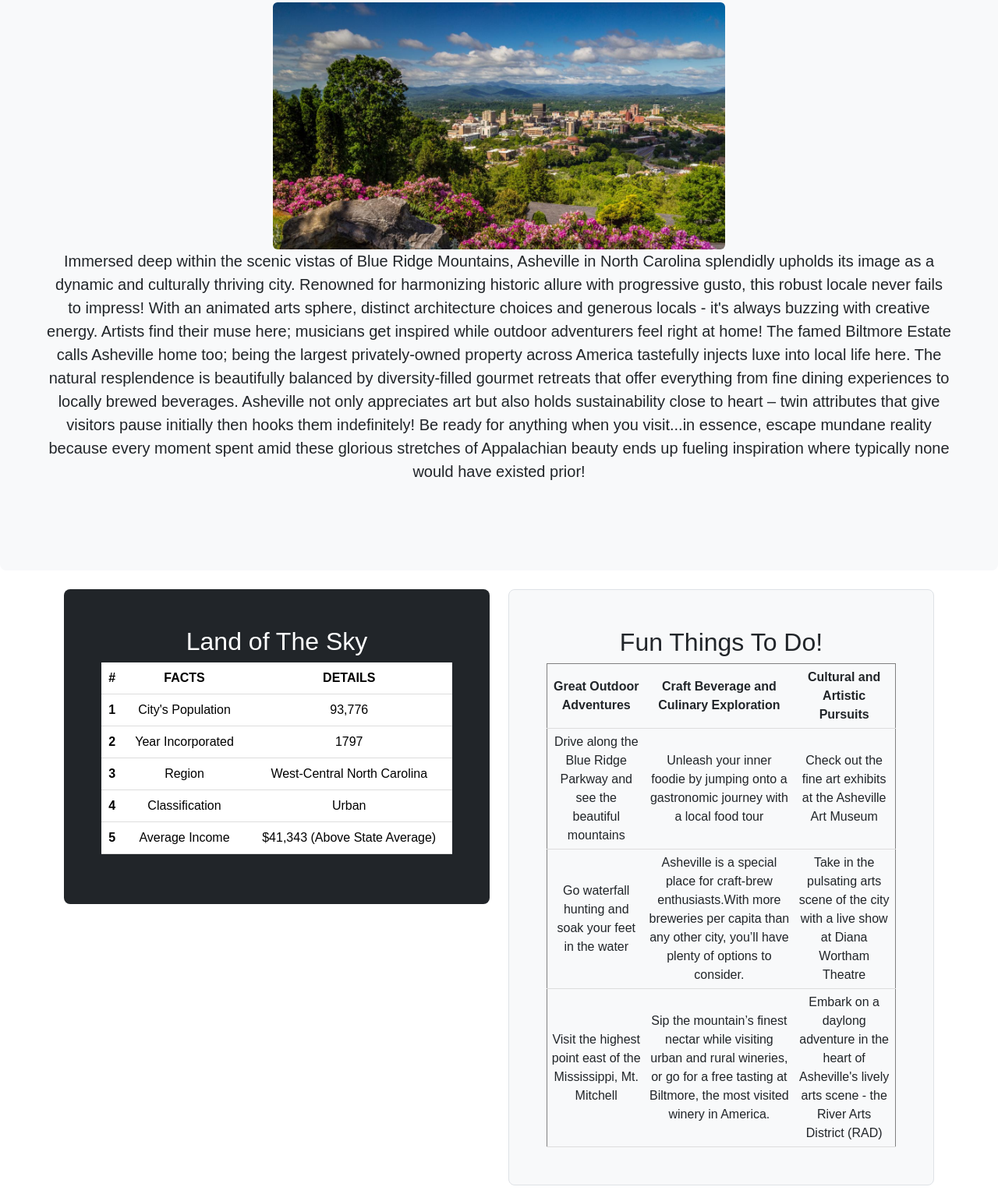
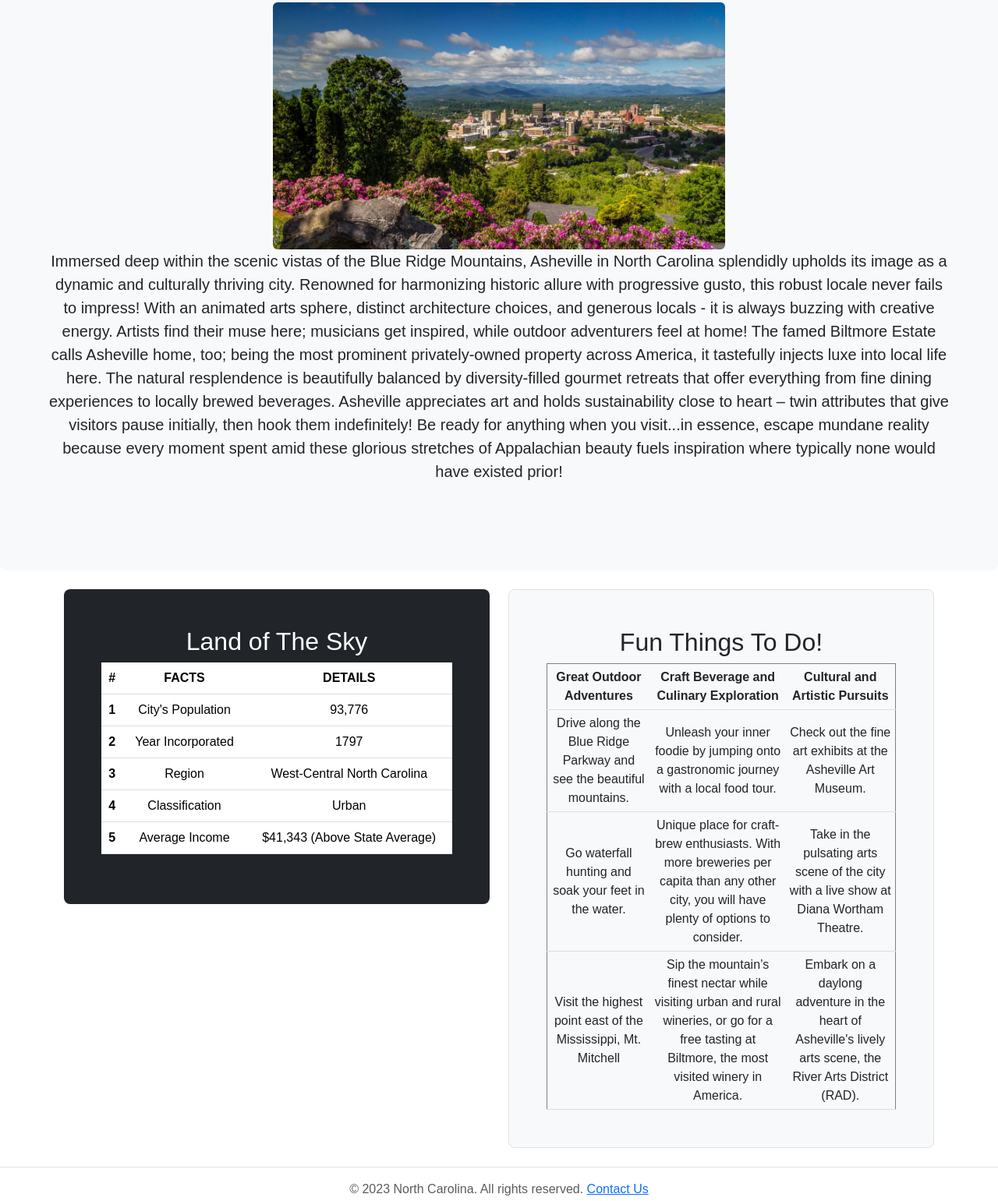
Before and after one commit to UNCValladaresHamlet/D277_MultiPageWebsite, a plain HTML site: page Asheville.html in a window 1280 px wide. Shown: the part 217-1758 px from the top of the page at 78% size. Drawn offline with nearby package versions, Linux system fonts and the light colour scheme.

Commit message:
Revised step D to include the placeholder and used grammarly to fix my grammar issues in my project.

```diff
--- a/Asheville.html
+++ b/Asheville.html
@@ -36,11 +36,11 @@
           <h1 class="display-5 fw-bold text-center">Welcome to Asheville!</h1>
             <!--  a relevant image, including alternative text for the image -->
           <img src="./images/asheville.jpg" class="img-fluid rounded mx-auto d-block w-50" alt="Picture of Asheville North Carolina">
-          <p class="text-center fs-5">Immersed deep within the scenic vistas of Blue Ridge Mountains, Asheville in North Carolina splendidly upholds its image as a dynamic and culturally thriving city. Renowned for harmonizing historic allure with progressive gusto, this robust locale never fails to impress! With an animated arts sphere, distinct architecture choices and generous locals - it's always buzzing with creative energy. Artists find their muse here; musicians get inspired while outdoor adventurers feel right at home!
+          <p class="text-center fs-5">Immersed deep within the scenic vistas of the Blue Ridge Mountains, Asheville in North Carolina splendidly upholds its image as a dynamic and culturally thriving city. Renowned for harmonizing historic allure with progressive gusto, this robust locale never fails to impress! With an animated arts sphere, distinct architecture choices, and generous locals - it is always buzzing with creative energy. Artists find their muse here; musicians get inspired, while outdoor adventurers feel at home!
 
-            The famed Biltmore Estate calls Asheville home too; being the largest privately-owned property across America tastefully injects luxe into local life here. The natural resplendence is beautifully balanced by diversity-filled gourmet retreats that offer everything from fine dining experiences to locally brewed beverages.
+            The famed Biltmore Estate calls Asheville home, too; being the most prominent privately-owned property across America, it tastefully injects luxe into local life here. The natural resplendence is beautifully balanced by diversity-filled gourmet retreats that offer everything from fine dining experiences to locally brewed beverages.
 
-            Asheville not only appreciates art but also holds sustainability close to heart – twin attributes that give visitors pause initially then hooks them indefinitely! Be ready for anything when you visit...in essence, escape mundane reality because every moment spent amid these glorious stretches of Appalachian beauty ends up fueling inspiration where typically none would have existed prior!</p>
+            Asheville appreciates art and holds sustainability close to heart – twin attributes that give visitors pause initially, then hook them indefinitely! Be ready for anything when you visit...in essence, escape mundane reality because every moment spent amid these glorious stretches of Appalachian beauty fuels inspiration where typically none would have existed prior!</p>
         </div>
       </div>
     </header>
@@ -114,19 +114,19 @@
                   </thead>
                   <tbody>
                     <tr>
-                      <td>Drive along the Blue Ridge Parkway and see the beautiful mountains</td>
-                      <td>Unleash your inner foodie by jumping onto a gastronomic journey with a local food tour</td>
-                      <td>Check out the fine art exhibits at the Asheville Art Museum</td>
+                      <td>Drive along the Blue Ridge Parkway and see the beautiful mountains.</td>
+                      <td>Unleash your inner foodie by jumping onto a gastronomic journey with a local food tour.</td>
+                      <td>Check out the fine art exhibits at the Asheville Art Museum.</td>
                     </tr>
                     <tr>
-                      <td>Go waterfall hunting and soak your feet in the water</td>
-                      <td>Asheville is a special place for craft-brew enthusiasts.With more breweries per capita than any other city, you’ll have plenty of options to consider.</td>
-                      <td>Take in the pulsating arts scene of the city with a live show at Diana Wortham Theatre</td>
+                      <td>Go waterfall hunting and soak your feet in the water.</td>
+                      <td>Unique place for craft-brew enthusiasts. With more breweries per capita than any other city, you will have plenty of options to consider.</td>
+                      <td>Take in the pulsating arts scene of the city with a live show at Diana Wortham Theatre.</td>
                     </tr>
                     <tr>
                       <td>Visit the highest point east of the Mississippi, Mt. Mitchell</td>
                       <td>Sip the mountain’s finest nectar while visiting urban and rural wineries, or go for a free tasting at Biltmore, the most visited winery in America.</td>
-                      <td>Embark on a daylong adventure in the heart of Asheville's lively arts scene - the River Arts District (RAD)</td>
+                      <td>Embark on a daylong adventure in the heart of Asheville's lively arts scene, the River Arts District (RAD).</td>
                     </tr>
                   </tbody>
                 </table>
```
Also changed, not shown: Charlotte.html (+4 -4 lines), Raleigh.html (+7 -7 lines), contact.html (+1 -1 lines), index.html (+3 -3 lines), 1 other file.
